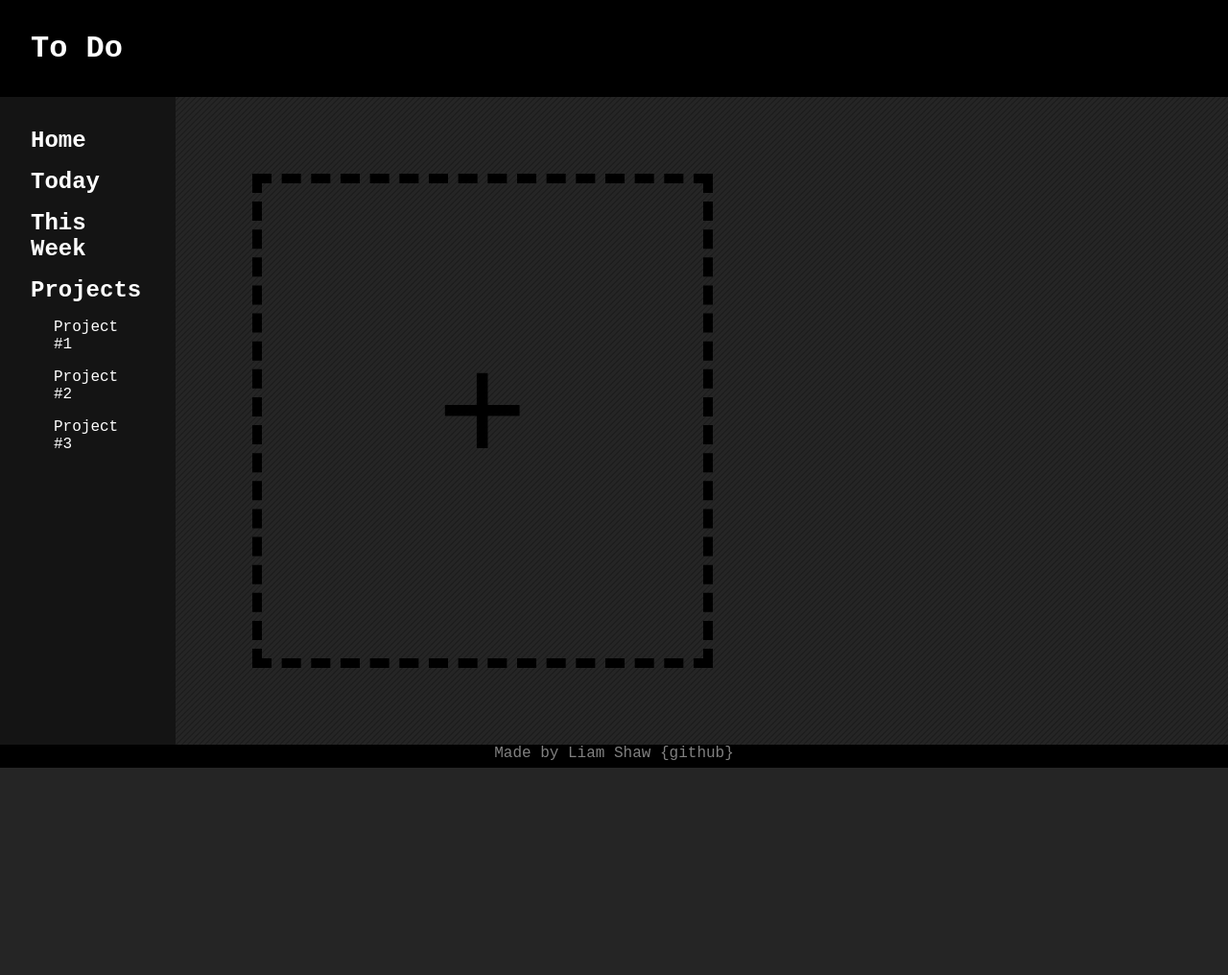
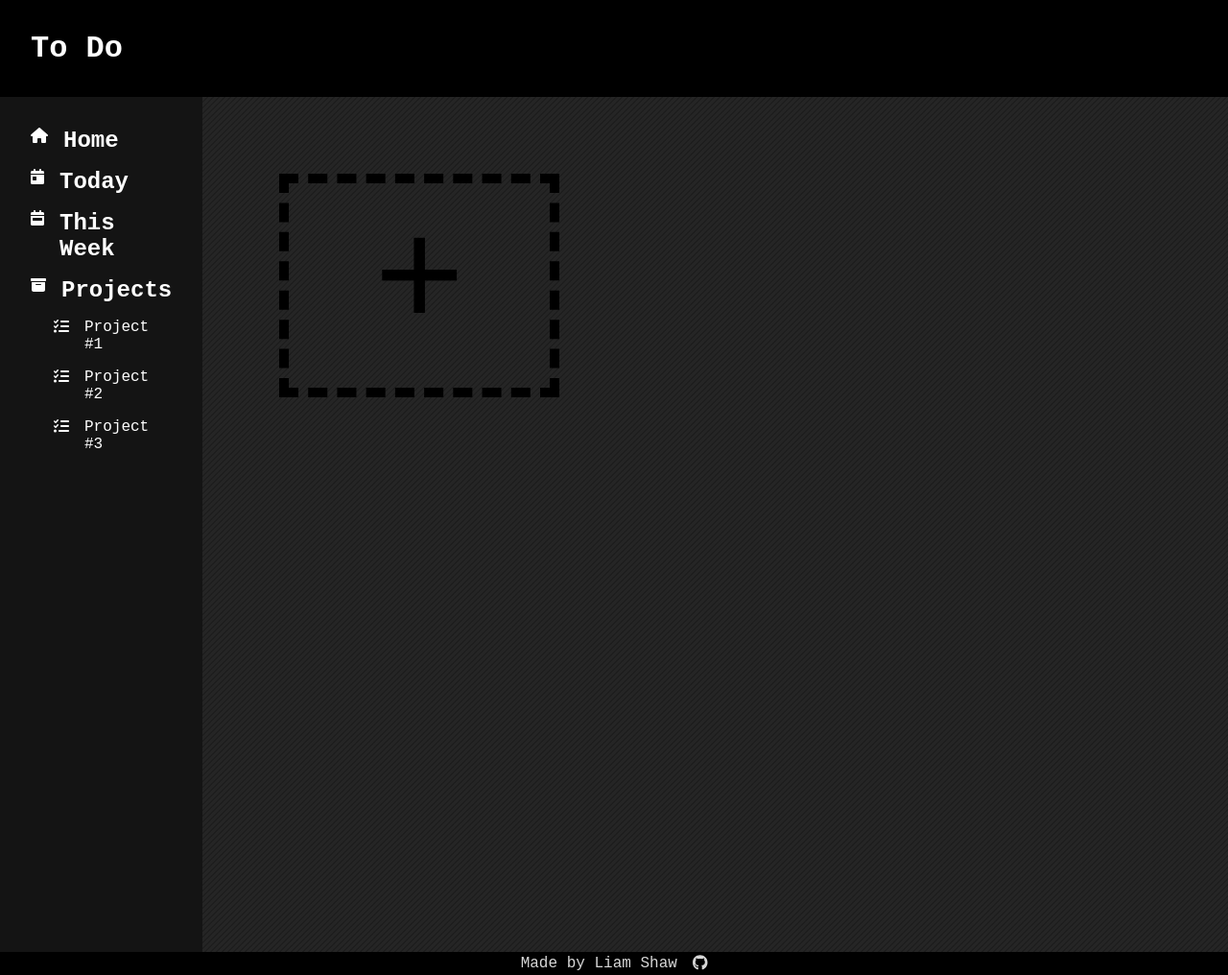
Before and after one commit to LiamJShaw/odin-todo, a website built with webpack: page dist/index.html in a window 1280 px wide. Shown: the whole page at 96% size. Before the commit the page ends 800 px from the top, so only its background shows below. Built offline with nearby package versions, Linux system fonts and the light colour scheme.

Commit message:
Changed to grid for task layout. Footer linked up

```diff
--- a/package.json
+++ b/package.json
@@ -19,6 +19,7 @@
   },
   "homepage": "https://github.com/LiamJShaw/odin-todo#readme",
   "devDependencies": {
+    "@fortawesome/fontawesome-free": "^6.1.1",
     "css-loader": "^6.7.1",
     "style-loader": "^3.3.1",
     "webpack": "^5.72.0",
--- a/src/DOMcontroller.js
+++ b/src/DOMcontroller.js
@@ -2,7 +2,7 @@ const taskContainer = document.getElementById("task-container");
 
 export function clearTaskContainer() {
     taskContainer.innerHTML = "";
-    createNewTaskButton()
+    createNewTaskButton();
 }
 
 export function addTaskToContainer(task) {
--- a/src/index.js
+++ b/src/index.js
@@ -1,3 +1,5 @@
+import '@fortawesome/fontawesome-free/js/all';
+
 import { addTask, addTaskToContainer, clearTaskContainer } from './DOMcontroller';
 import './styles.css';
 import { newTask } from './task';
@@ -9,8 +11,6 @@ console.log(newTaskButton);
 
 newTaskButton.addEventListener("click", () => {
 
-
-
     console.log("Task lists: ");
     console.log(getTaskLists());
     const task = newTask();
--- a/src/styles.css
+++ b/src/styles.css
@@ -45,8 +45,14 @@ header {
 }
 
 .sidebar .links ul li {
+    display: flex;
+    gap: 1rem;
     margin: 0 0 1rem 0;
 
+}
+
+.sidebar .links ul li i {
+    /* width: 2rem; */
 }
 
 .sidebar .project-list {
@@ -54,28 +60,35 @@ header {
 }
 
 #task-container {
-    display: flex;
-    justify-content: flex-end;
+    /* display: flex;
+    justify-content: flex-start;
     flex-wrap: wrap;
-    flex-direction: row-reverse;
-    gap: 1rem;
+    gap: 1rem; */
 
     padding: 5rem;
+
+    display: grid;
+    grid-template-columns: 1fr 1fr 1fr;
+    grid-template-rows: 1fr 1fr 1fr;
+    gap: 1rem;
 }
 
 /* Individual tasks */
 .task,
 .new-task {
-    flex: 0 1 31%;
+    /* flex: 0 1 31%;
     display: flex;
     flex-direction: column;
     max-width: 31%;
-    min-width: 30rem;
-
+    min-width: 30rem; */
 
     padding: 1rem;
 
     background-color: black;
+
+    display: grid;
+    grid-template-rows: 1fr 3fr 1fr;
+
 }
 
 .task .title {
@@ -122,14 +135,27 @@ header {
 footer {
     grid-column: 1 / 3;
 
+    display: flex;
+    justify-content: center;
+    align-items: center;
+    gap: 1rem;
+
     background-color: black;
-    color: grey;
+    color: rgb(215, 215, 215);
 
-    text-align: center;
+}
+
+footer a {
+    color: inherit;
+    text-decoration: none;
 }
 
 @media (max-width: 500px) {
-    .sidebar {
+    .text {
         display: none;
     }
+
+    .sidebar {
+        max-width: 25vw;
+    }
 }
```
Also changed, not shown: dist/index.html, dist/main.js.LICENSE.txt (added), 2 other files.
